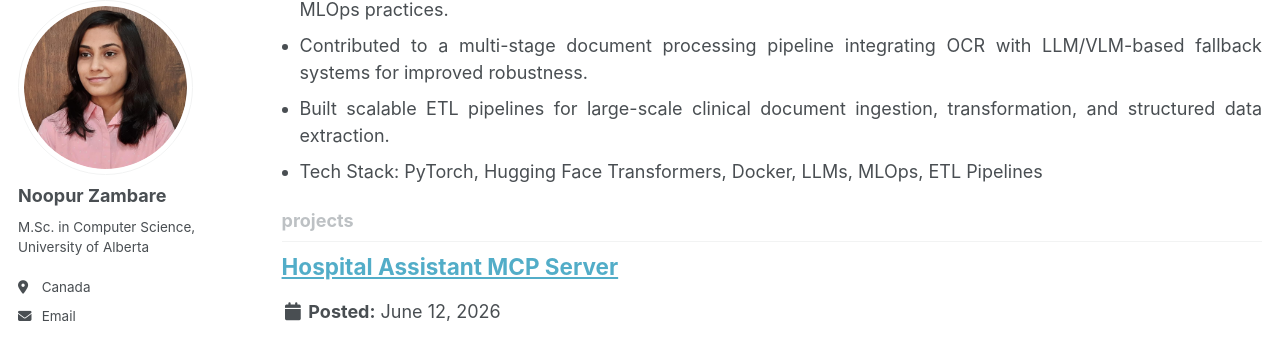
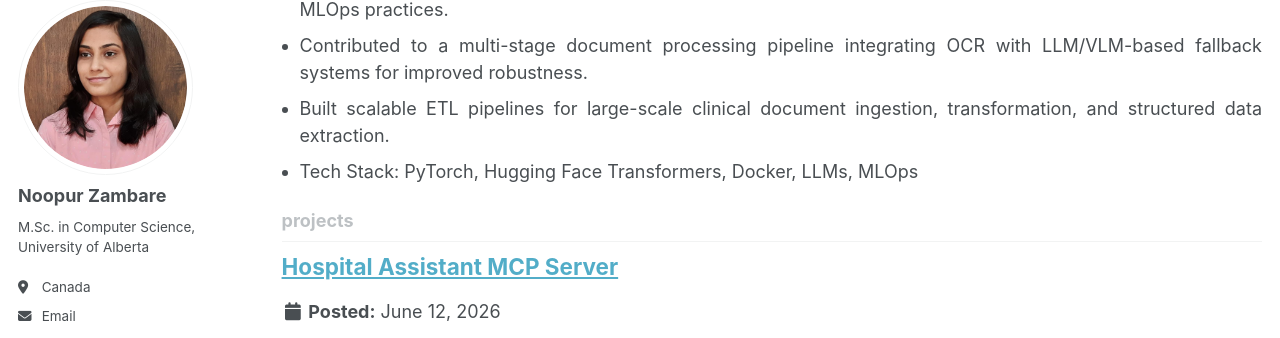
Before and after one commit to noopur-zambare/noopur-zambare.github.io, a Jekyll site: the page built from _pages/collection-archive.html, in a window 1280 px wide and 900 px high, scrolled down 2984 px. Shown: the part 99-437 px from the top of the window. Built offline with Jekyll 4.4.1, drawn with Linux system fonts in a browser that asks for light colours; a script bundle is joined from its source files by our own code; library files that are not in the unit come from our copies.

Commit message:
experience updated

```diff
--- a/_experience/2026-05-uofa-gra.md
+++ b/_experience/2026-05-uofa-gra.md
@@ -11,7 +11,7 @@ Precision Health AI Research Lab, University of Alberta | May 2025 - Present
 <li>Used PEFT fine-tuning to design robust clinical text de-identification models using Hugging Face, Docker, and MLOps practices.</li>
 <li>Contributed to a multi-stage document processing pipeline integrating OCR with LLM/VLM-based fallback systems for improved robustness.</li>
 <li>Built scalable ETL pipelines for large-scale clinical document ingestion, transformation, and structured data extraction.</li>
-<li>Tech Stack: PyTorch, Hugging Face Transformers, Docker, LLMs, MLOps, ETL Pipelines</li>
+<li>Tech Stack: PyTorch, Hugging Face Transformers, Docker, LLMs, MLOps</li>
 
 </ul>
 
```
